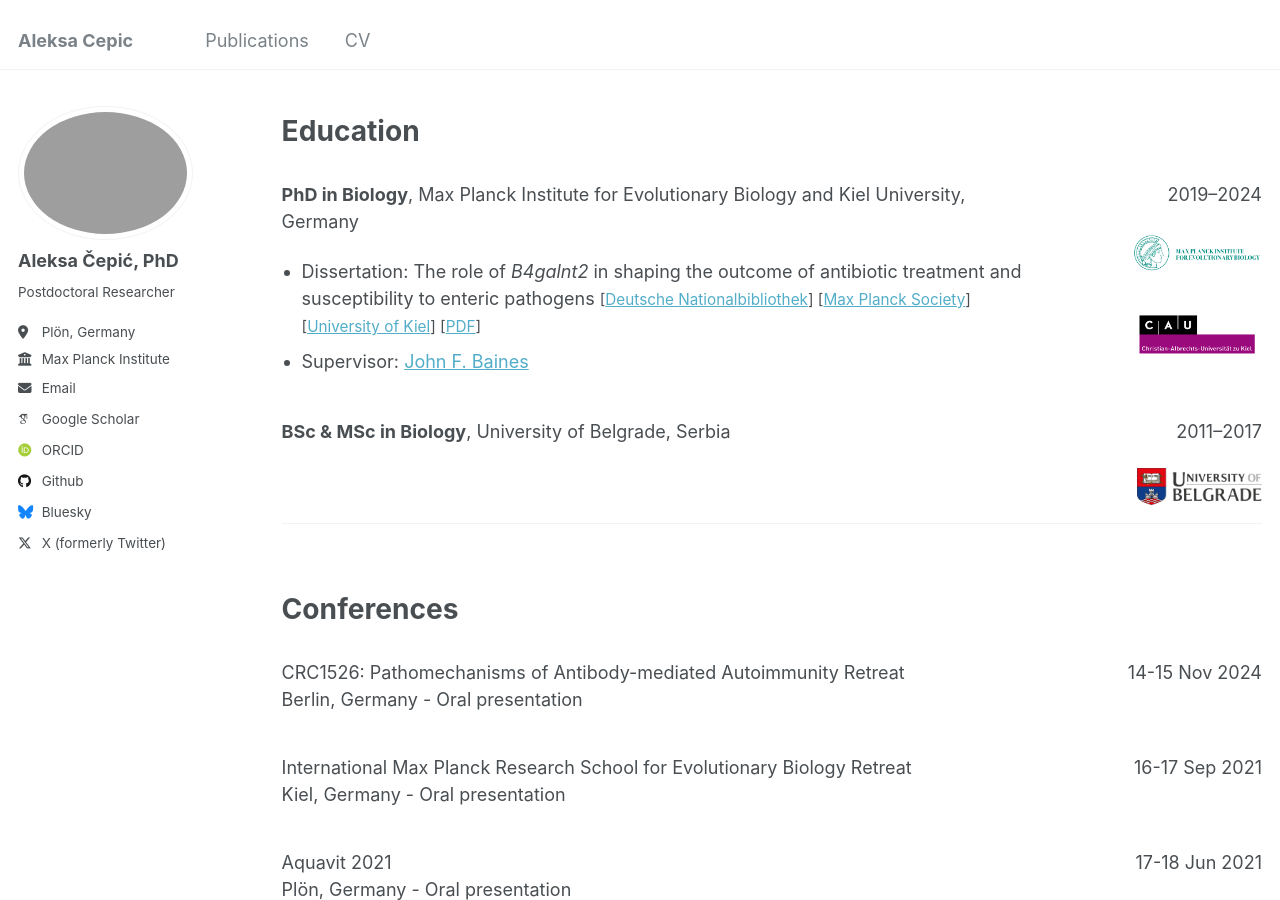
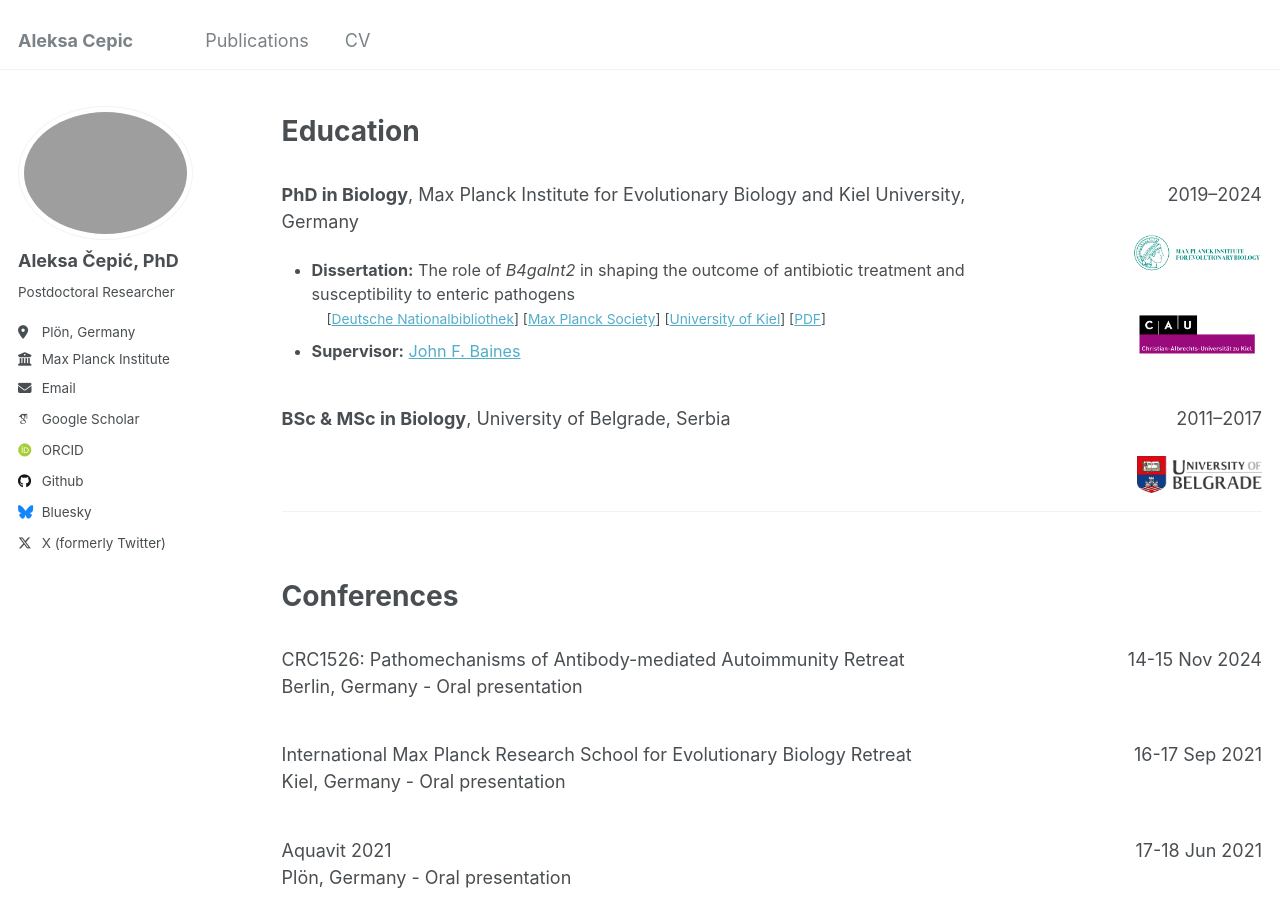
Before and after one commit to drcepic/drcepic.github.io, a Jekyll site: the page built from _pages/cv.md, in a window 1280 px wide and 900 px high, scrolled down 755 px. Built offline with Jekyll 4.4.1, drawn with Linux system fonts in a browser that asks for light colours; some web fonts are replaced.

Commit message:
Update cv.md

```diff
--- a/_pages/cv.md
+++ b/_pages/cv.md
@@ -75,16 +75,18 @@ Education
     <p>
       <b>PhD in Biology</b>, Max Planck Institute for Evolutionary Biology and Kiel University, Germany
     </p>
-    <ul style="margin: 0; padding-left: 20px;">
-      <li>Dissertation: The role of <em>B4galnt2</em> in shaping the outcome of antibiotic treatment and susceptibility to enteric pathogens
-      <span style="font-size: 0.85em;">
+    <ul style="margin: 0; padding-left: 30px; font-size: 0.9em;">
+      <li>
+        <b>Dissertation:</b> The role of <em>B4galnt2</em> in shaping the outcome of antibiotic treatment and susceptibility to enteric pathogens
+        <br>
+        <span style="font-size: 0.85em; padding-left: 15px;">
           [<a href="https://d-nb.info/1342899571" target="_blank">Deutsche Nationalbibliothek</a>]
           [<a href="https://hdl.handle.net/21.11116/0000-000F-F017-8" target="_blank">Max Planck Society</a>]
           [<a href="https://macau.uni-kiel.de/receive/macau_mods_00005252" target="_blank">University of Kiel</a>]
           [<a href="../files/Cepic_Aleksa_Dissertation.pdf" target="_blank">PDF</a>]
         </span>
       </li>
-      <li>Supervisor: <a href="https://www.evolbio.mpg.de/person/11969/16329" target="_blank">John F. Baines</a></li>
+      <li><b>Supervisor:</b> <a href="https://www.evolbio.mpg.de/person/11969/16329" target="_blank">John F. Baines</a></li>
     </ul>
   </div>
 
```
